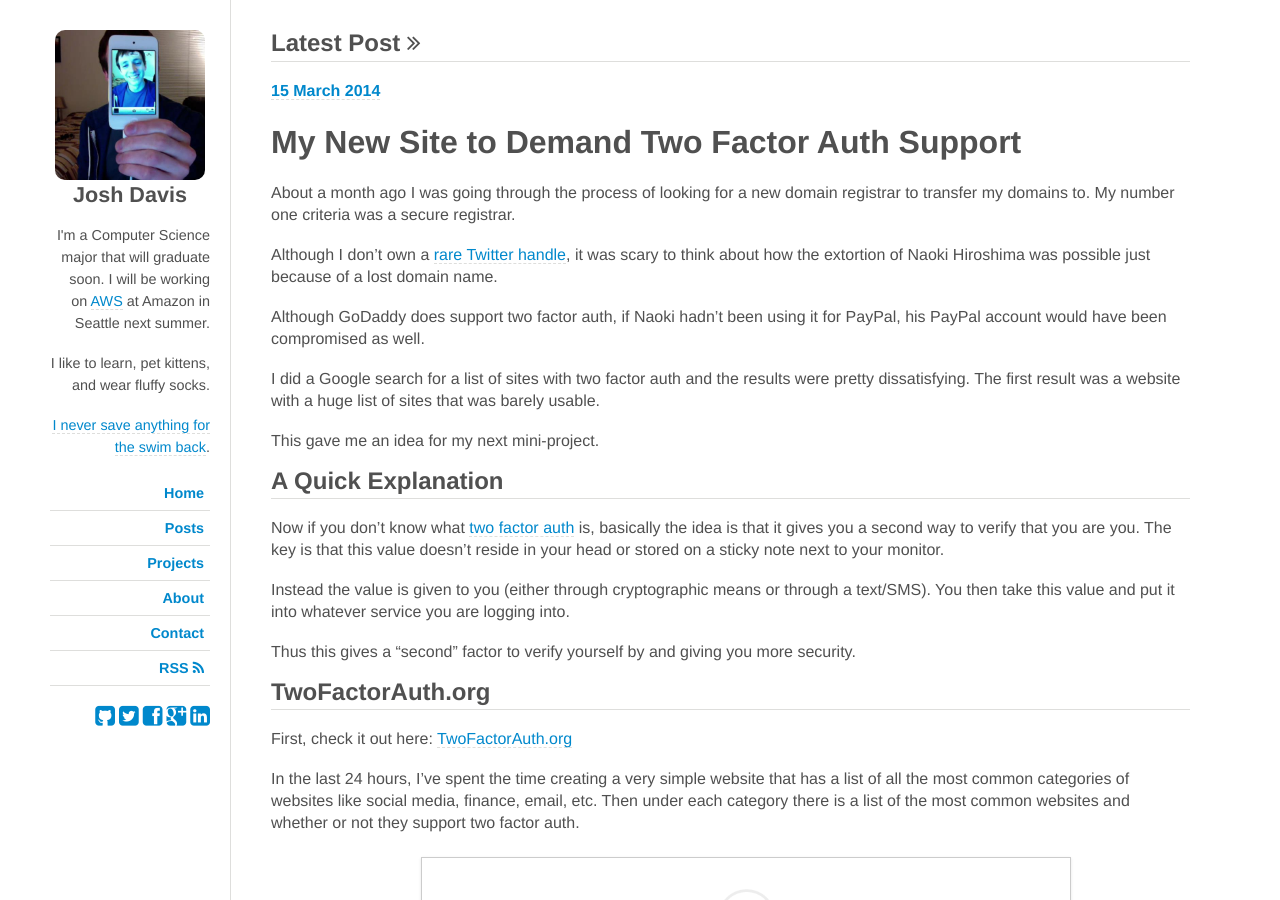
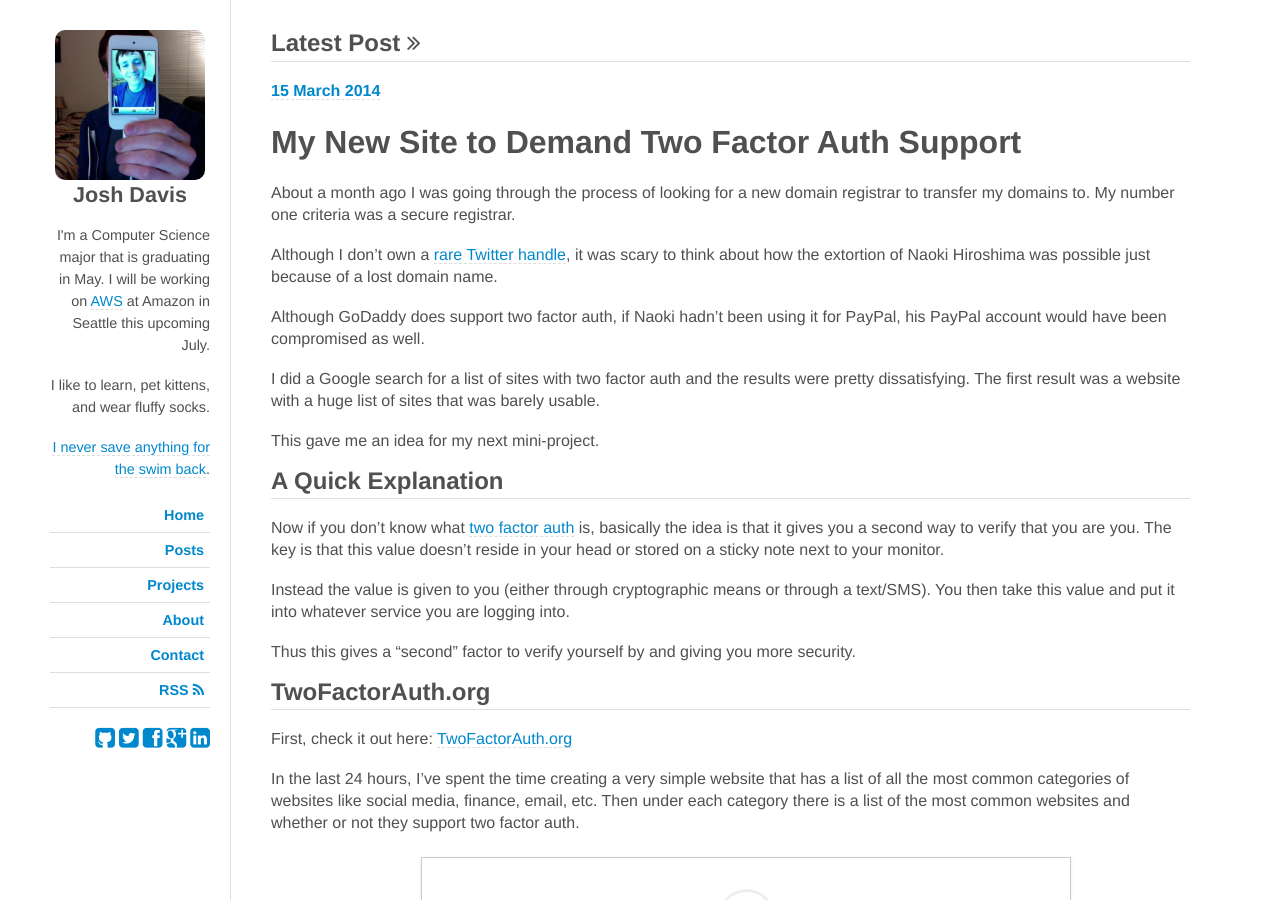
Before and after one commit to jdavis/jdavis.github.com, a Jekyll site: the page built from index.html, in a window 1280 px wide and 900 px high. Built offline with Jekyll 4.4.1, drawn with Linux system fonts in a browser that asks for light colours; nearby versions of some CDN libraries; some web fonts are replaced; Markdown is read by kramdown in place of the engine named in the settings.

Commit message:
Clarify sidebar bio

```diff
--- a/_layouts/default.html
+++ b/_layouts/default.html
@@ -46,9 +46,9 @@
 
                 <div class="paragraphs">
                     <p>
-                        I'm a Computer Science major that will graduate soon. I will be
-                        working on <a href="https://aws.amazon.com">AWS</a>
-                        at Amazon in Seattle next summer.
+                        I'm a Computer Science major that is graduating in May.
+                        I will be working on <a href="https://aws.amazon.com">AWS</a>
+                        at Amazon in Seattle this upcoming July.
                     </p>
                     <p>
                         I like to learn, pet kittens, and wear fluffy socks.
```
